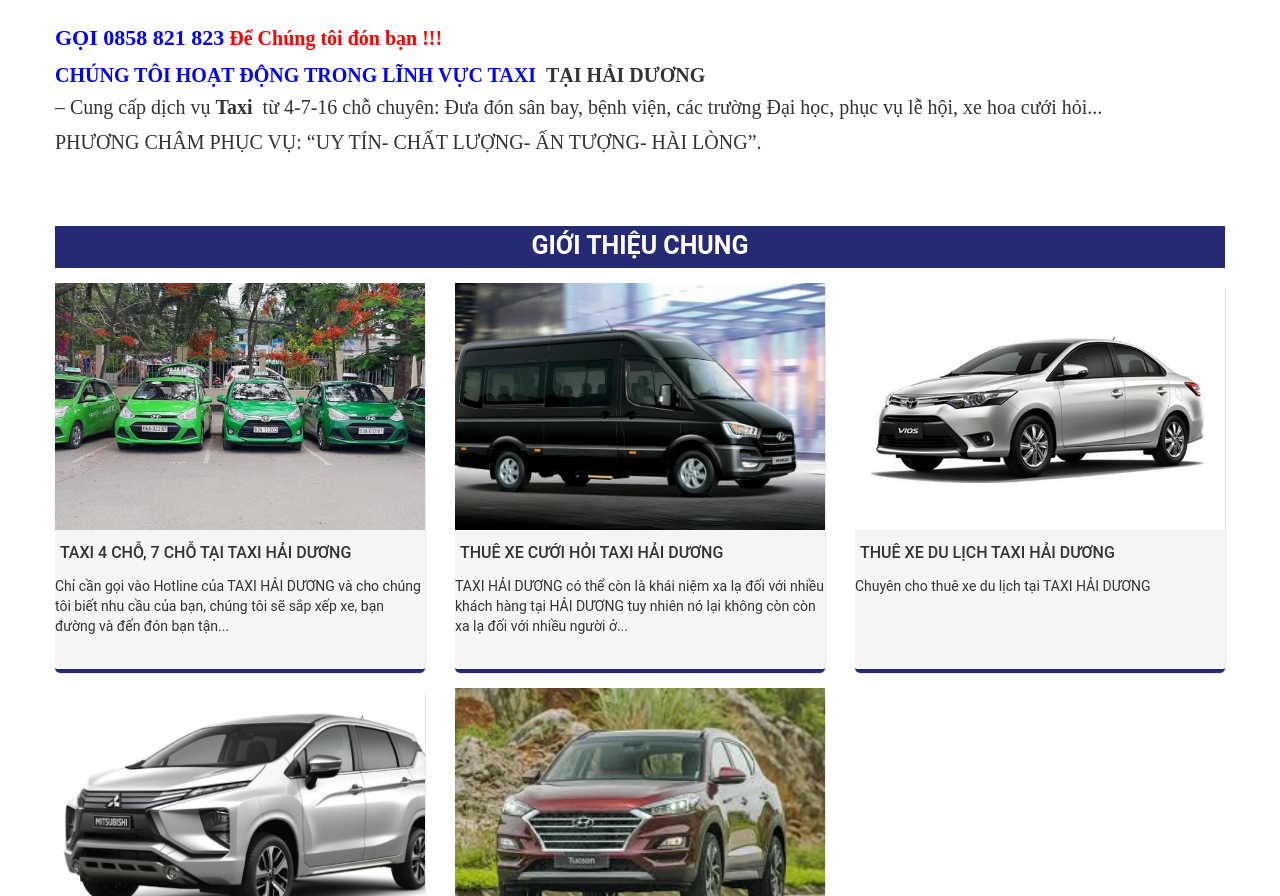
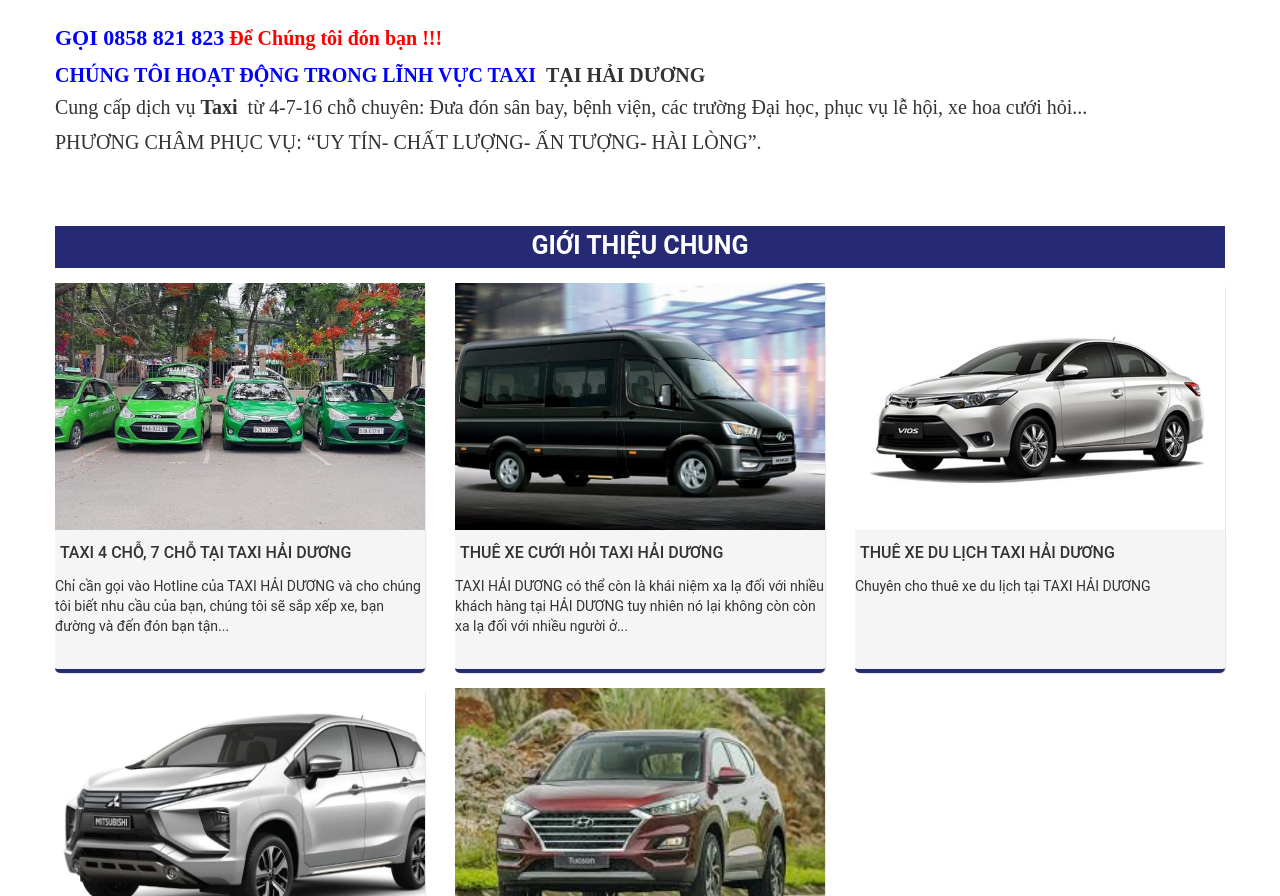
Before and after one commit to taxihaiduong/taxihaiduong.github.io, a plain HTML site: page index.html in a window 1280 px wide. Shown: the part 984-1880 px from the top of the page. Drawn offline with Linux system fonts and the light colour scheme; no server answers.

Commit message:
Update index.html

```diff
--- a/index.html
+++ b/index.html
@@ -203,7 +203,7 @@
 					<p dir="ltr"><span style="font-size:22px;"><span style="color:#0000FF;"><span style="font-family:times new roman,times,serif;"><strong>GỌI</strong> <strong>0858 821 823</strong></span></span></span><span style="font-size:20px;"><span style="font-family:times new roman,times,serif;"><span style="color:#FF0000;"><strong> Để Chúng tôi đón bạn !!!</strong></span></span></span></p>
 					<h3 dir="ltr"><span style="font-size:20px;"><span style="color:#0000FF;"><strong><span style="font-family:times new roman,times,serif;">CHÚNG TÔI HOẠT ĐỘNG TRONG LĨNH VỰC TAXI </span></strong></span></span><span style="font-size:20px;"><span style="font-family:times new roman,times,serif;"><strong>&nbsp;TẠI HẢI DƯƠNG</strong></span></span></h3>
 
-					<h3 dir="ltr"><span style="font-size:20px;"><span style="font-family:times new roman,times,serif;">–&nbsp;Cung cấp&nbsp;dịch vụ&nbsp;<strong>Taxi&nbsp;</strong>&nbsp;từ 4-7-16 chỗ chuyên: Đưa đón sân bay, bệnh viện, các trường Đại học, phục vụ lễ hội, xe hoa cưới hỏi...</span></span></h3>
+					<h3 dir="ltr"><span style="font-size:20px;"><span style="font-family:times new roman,times,serif;"> Cung cấp dịch vụ <strong>Taxi&nbsp;</strong>&nbsp;từ 4-7-16 chỗ chuyên: Đưa đón sân bay, bệnh viện, các trường Đại học, phục vụ lễ hội, xe hoa cưới hỏi...</span></span></h3>
 
 					<p><span style="font-size:20px;"><span style="font-family:times new roman,times,serif;">PHƯƠNG CHÂM PHỤC VỤ:&nbsp;“UY TÍN- CHẤT LƯỢNG- ẤN TƯỢNG- HÀI LÒNG”.</span></span></p>
 
```
